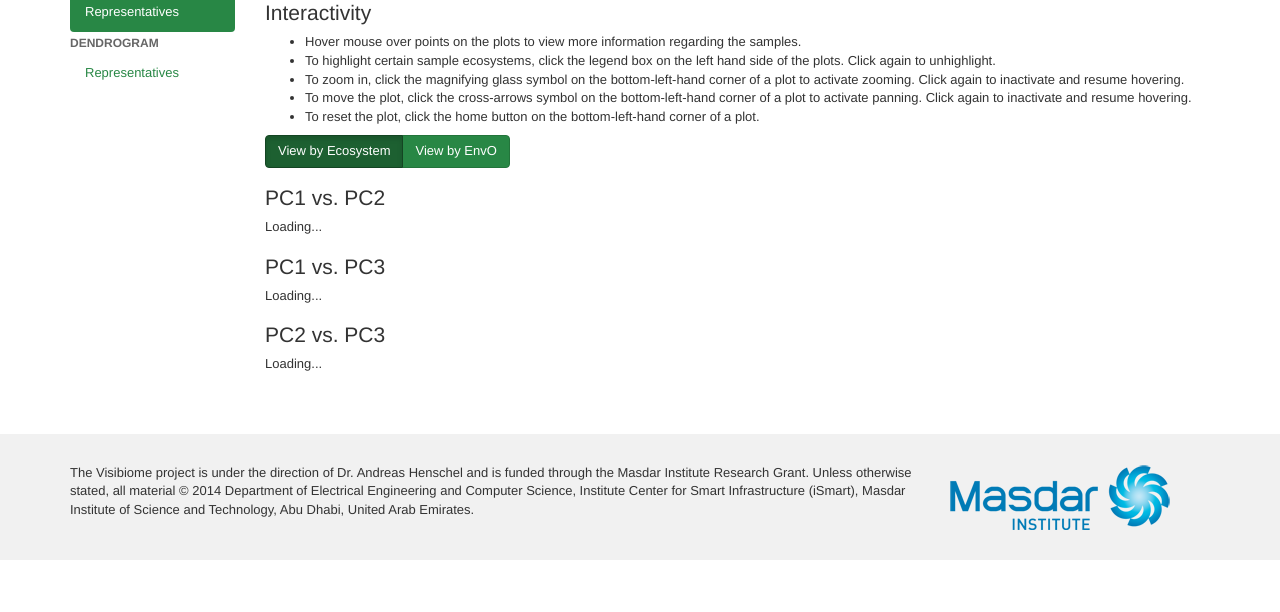
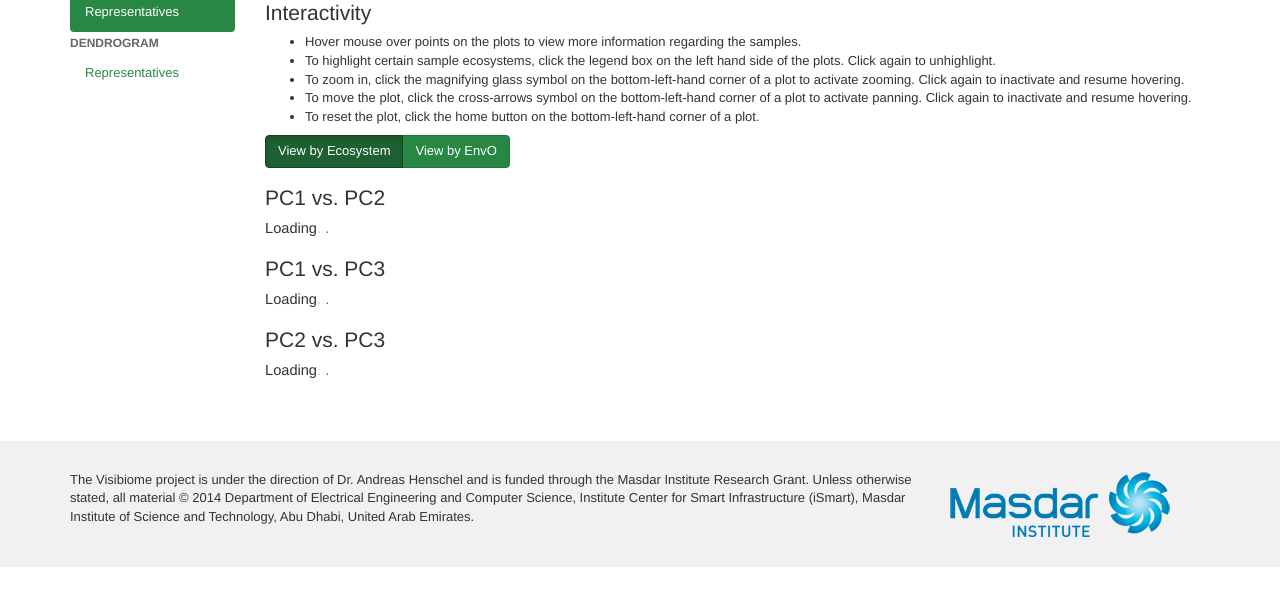
Before and after one commit to syaffers/visibiome, a Django app: page /job/1/pcoa-representatives in a window 1280 px wide. Shown: the part 188-800 px from the top of the page. Run offline with Django 3.2, Linux system fonts and the light colour scheme; a user stored in the database is signed in; data comes from the database, SQL or seed files in the repository; parts of the project's set-up code (start-up, migrations or seed data) failed here and were passed over; some libraries are stand-ins or nearby versions.

Commit message:
Better loading css/js for viz

```diff
--- a/app/static/css/style.css
+++ b/app/static/css/style.css
@@ -167,6 +167,29 @@ div.tooltip::after {
   border-bottom: 4px solid #FFFF66;
 }
 
+/* GENERAL LOADER CSS */
+@keyframes blink {
+  50% {
+    color: transparent
+  }
+}
+
+.loading-text {
+  font-size: 1.125em;
+}
+
+.loading-ellipsis {
+  animation: 1s blink infinite
+}
+
+.loading-ellipsis:nth-child(2) {
+  animation-delay: 250ms
+}
+
+.loading-ellipsis:nth-child(3) {
+  animation-delay: 500ms
+}
+
 /* PLACEHOLDER CSS */
 @keyframes placeHolderShimmer{
   0%{
--- a/app/static/js/pcoa.js
+++ b/app/static/js/pcoa.js
@@ -35,7 +35,12 @@ function startPcoa(filePath) {
 // }
 
 function drawPcoaByGroup(filePath) {
-  $(".svg-container").html('<span>Loading...</span>');
+  var loaderHTML = '<span class="loading-text">Loading' +
+    '<span class="loading-ellipsis">.</span>' +
+    '<span class="loading-ellipsis">.</span>' +
+    '<span class="loading-ellipsis">.</span>' +
+    '</span>';
+  $(".svg-container").html(loaderHTML);
 
   $.ajax({"url": filePath}).done(function(data, err){
     mpld3.draw_figure("pcoa-pc1-pc2-ecosystem", data["PC12Ecosystem"]);
--- a/app/templates/job/ranking.html
+++ b/app/templates/job/ranking.html
@@ -57,7 +57,6 @@
               <div class="row">
                 <div class="col-xs-12"
                      id="sample-{{forloop.counter}}-card-container">
-                  {% for sample in job.samples.all %}
                   <div class="card card-placeholder">
                     <div class="animated-background">
                       <div class="background-masker placeholder-header"></div>
@@ -71,7 +70,6 @@
                       <div class="background-masker placeholder-envo-3"></div>
                     </div>
                   </div>
-                  {% endfor %}
                 </div>
               </div>
             </div>
```
Also changed, not shown: app/static/js/dendrogram.js (+9 -1 lines). Lines whose indentation alone changed are shown as unchanged.
